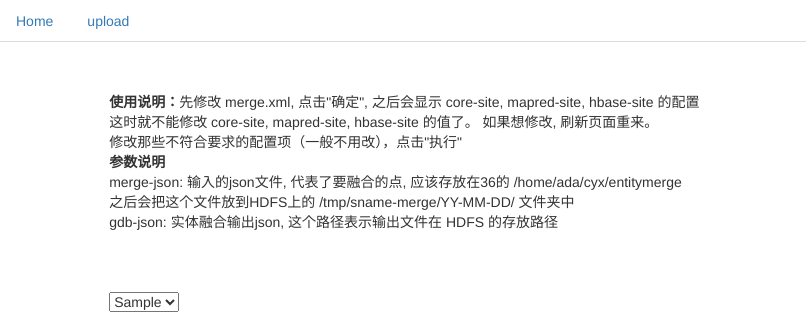
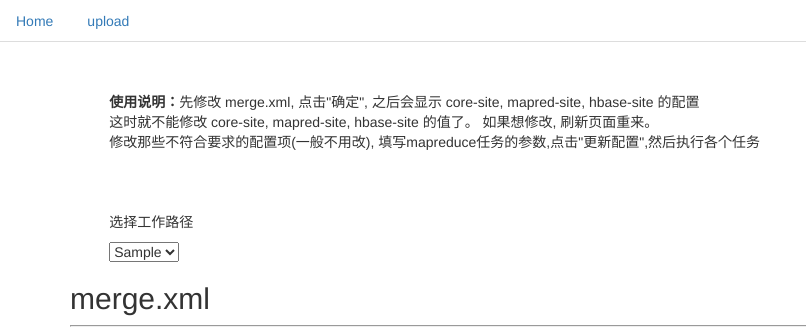
Before and after one commit to laike9m/EasyMerge, a Flask app: template templates/index.html in a window 1280 px wide. Shown: the top 333 px of the page, without its empty margins (0-806 px from the left). Run offline with Flask 2, Linux system fonts and the light colour scheme; the template is opened without the code that fills it: most values are stand-ins (such as "Sample title", 1, 10 or a date in 2020); parts of the project's set-up code (start-up, migrations or seed data) failed here and were passed over; some libraries are stand-ins or nearby versions.

Commit message:
修改文字说明

```diff
--- a/templates/index.html
+++ b/templates/index.html
@@ -32,17 +32,14 @@
         <p>
           <strong>使用说明：</strong>先修改 merge.xml, 点击"确定", 之后会显示 core-site, mapred-site, hbase-site 的配置
           <br/> 这时就不能修改 core-site, mapred-site, hbase-site 的值了。 如果想修改, 刷新页面重来。
-          <br/> 修改那些不符合要求的配置项（一般不用改），点击"执行"
-          <br> <strong> 参数说明</strong>
-          <br> merge-json: 输入的json文件, 代表了要融合的点, 应该存放在36的 /home/ada/cyx/entitymerge
-          <br> 之后会把这个文件放到HDFS上的 /tmp/sname-merge/YY-MM-DD/ 文件夹中
-          <br> gdb-json: 实体融合输出json, 这个路径表示输出文件在 HDFS 的存放路径
+          <br/> 修改那些不符合要求的配置项(一般不用改), 填写mapreduce任务的参数,点击"更新配置",然后执行各个任务
         </p>
       </div>
     </div>
     <meta id="data" data-name="{{ ada_merge_dir }}">
     <div class="row">
-      <div class="col-lg-7 col-lg-offset-1" style="margin-top: 50px">
+      <div class="col-lg-7 col-sm-offset-1" style="margin-top: 50px">
+        <p>选择工作路径</p>
         <select id="ada_merge_dir_select">
           {% for ada_merge_dir in ada_merge_dir_list %}
           <option id="{{ ada_merge_dir }}" value="{{ ada_merge_dir }}">
```
